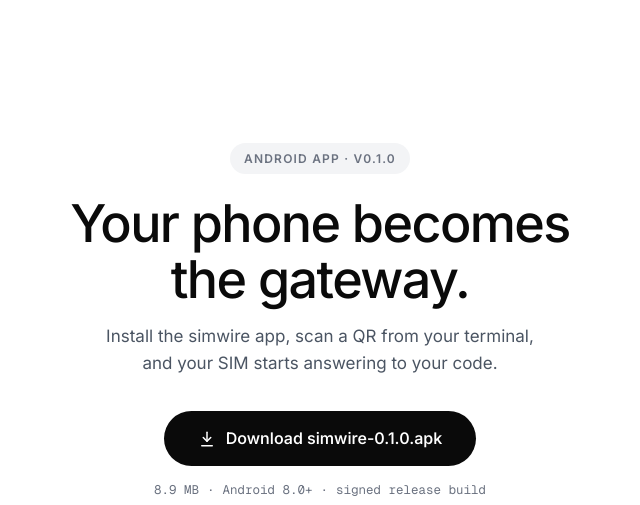
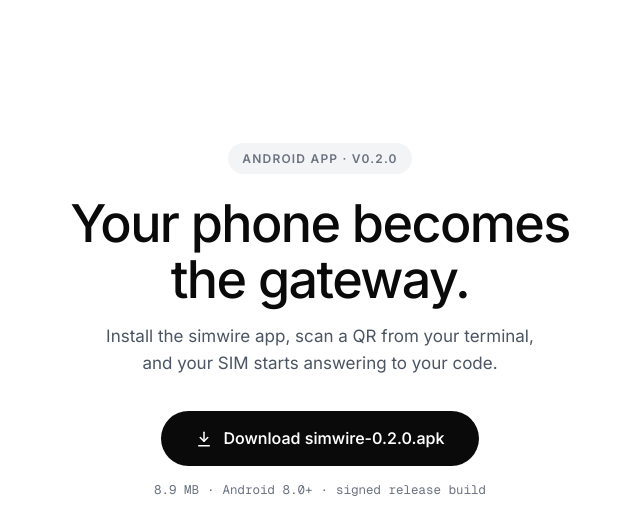
Before and after one commit to machinal-agency/simwire, an Astro site in the folder apps/web/: page /download in a window 1280 px wide. Shown: the top 505 px of the page, 320-960 px from the left. Built offline with nearby package versions, Linux system fonts and the light colour scheme; Astro itself is replaced by a stand-in of ours.

Commit message:
docs(web): point the download at 0.2.0

```diff
--- a/apps/web/src/pages/download.astro
+++ b/apps/web/src/pages/download.astro
@@ -13,21 +13,21 @@
 </Nav>
 
 <header class="hero wrap">
-  <div class="chip fiu" style="animation-delay: 0.1s">Android app · v0.1.0</div>
+  <div class="chip fiu" style="animation-delay: 0.1s">Android app · v0.2.0</div>
   <h1 class="fiu" style="animation-delay: 0.15s">Your phone becomes<br>the gateway.</h1>
   <p class="sub fiu" style="animation-delay: 0.2s">
     Install the simwire app, scan a QR from your terminal, and your SIM starts
     answering to your code.
   </p>
   <div class="fiu" style="animation-delay: 0.25s">
-    <a class="pill" href="https://github.com/machinal-agency/simwire/releases/download/v0.1.0/simwire-0.1.0.apk">
+    <a class="pill" href="https://github.com/machinal-agency/simwire/releases/download/v0.2.0/simwire-0.2.0.apk">
       <svg viewBox="0 0 24 24"><path d="M12 3v12"/><path d="m7 10 5 5 5-5"/><path d="M5 21h14"/></svg>
-      Download simwire-0.1.0.apk
+      Download simwire-0.2.0.apk
     </a>
     <div class="meta">8.9 MB<span>·</span>Android 8.0+<span>·</span>signed release build</div>
     <div class="meta" style="margin-top: 8px">
       Served from the
-      <a href="https://github.com/machinal-agency/simwire/releases/tag/v0.1.0" style="text-decoration: underline; text-underline-offset: 3px;">official GitHub release</a>
+      <a href="https://github.com/machinal-agency/simwire/releases/tag/v0.2.0" style="text-decoration: underline; text-underline-offset: 3px;">official GitHub release</a>
     </div>
   </div>
 </header>
```
